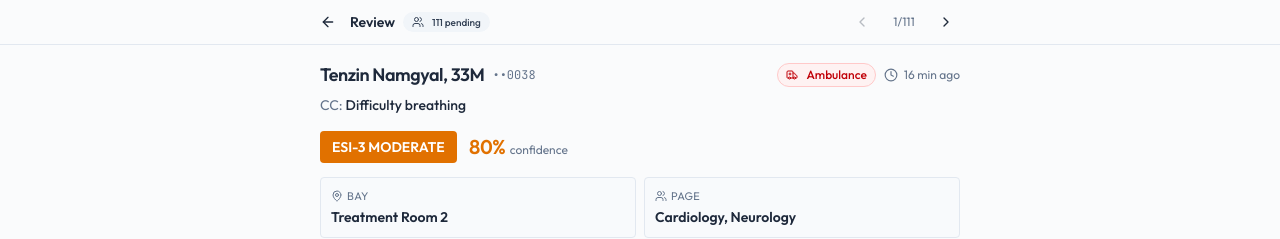
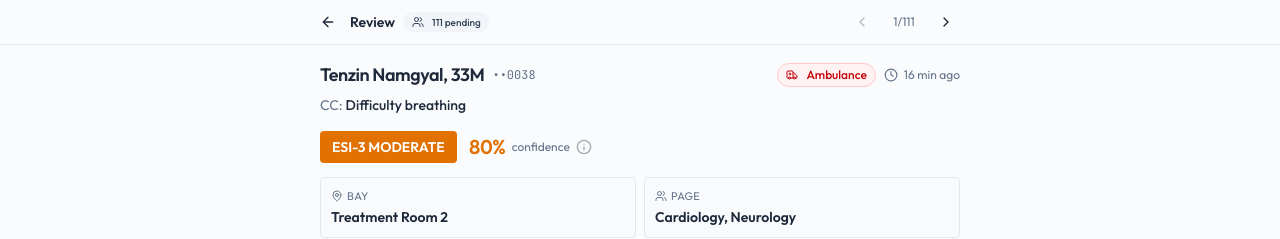
Before and after one commit to theperiperi/patient-ly-pragyan-hackathon-2026, a Next.js app in the folder frontend/: page /triage in a window 1280 px wide. Shown: the top 239 px of the page. Built offline with nearby package versions, Linux system fonts and the light colour scheme.

Commit message:
Add info icon next to confidence score in triage

```diff
--- a/frontend/components/triage/ai-decision-summary.tsx
+++ b/frontend/components/triage/ai-decision-summary.tsx
@@ -10,6 +10,7 @@ import {
   Scan,
   Syringe,
   Zap,
+  Info,
 } from "lucide-react";
 
 interface AIDecisionSummaryProps {
@@ -43,11 +44,12 @@ export function AIDecisionSummary({ decision, className }: AIDecisionSummaryProp
         >
           ESI-{decision.esi} {decision.acuityLabel}
         </div>
-        <div className="flex items-baseline gap-1">
+        <div className="flex items-center gap-1.5">
           <span className={cn("text-xl font-semibold tabular-nums", confidenceColor)}>
             {decision.confidence}%
           </span>
           <span className="text-xs text-muted-foreground">confidence</span>
+          <Info className="w-4 h-4 text-muted-foreground/60 cursor-help" />
         </div>
       </div>
 
```
